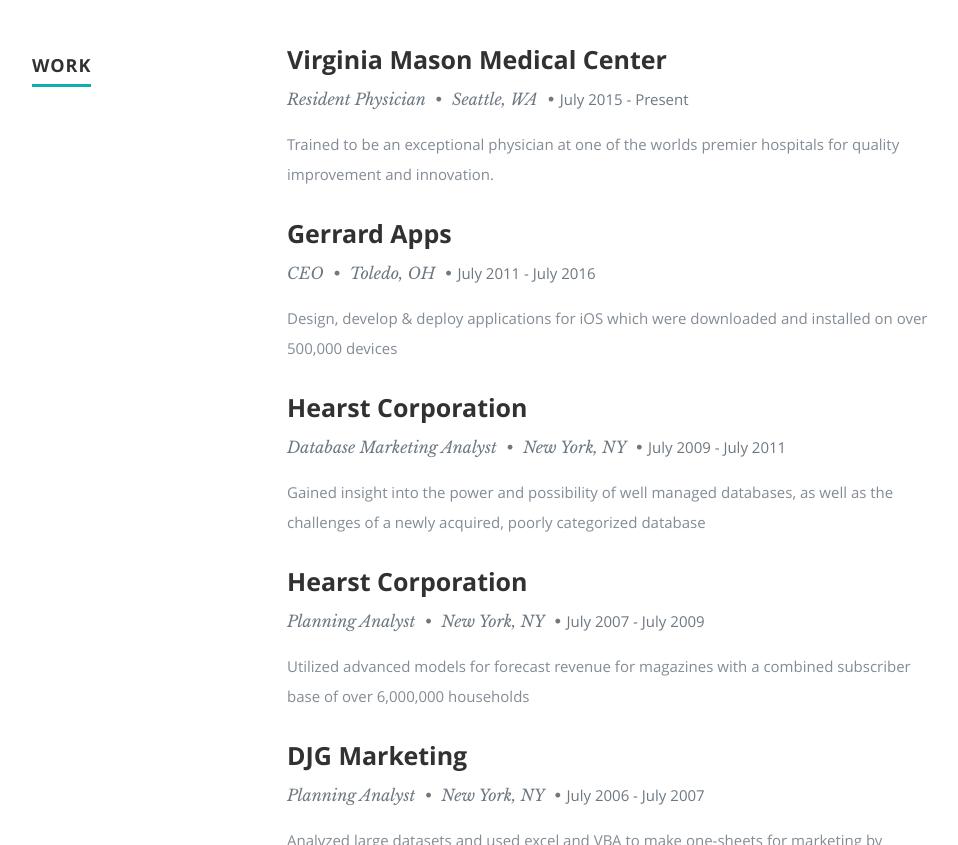
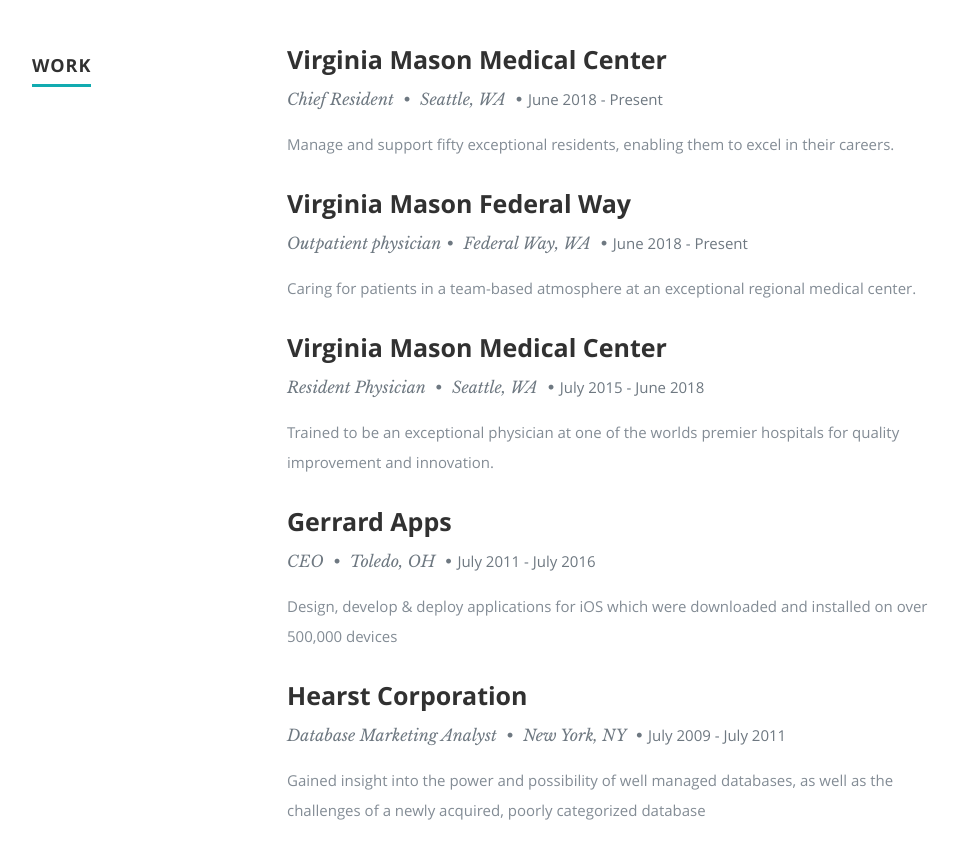
Before and after one commit to travisgerrard/resume, a plain HTML site: page index.html in a window 1280 px wide. Shown: the part 1686-2531 px from the top of the page, without its empty margins (118-1076 px from the left). Drawn offline with nearby package versions, Linux system fonts and the light colour scheme.

Commit message:
Updated experience

```diff
--- a/index.html
+++ b/index.html
@@ -183,12 +183,44 @@
 
          <div class="nine columns main-col">
 
+          <div class="row item">
+
+            <div class="twelve columns">
+
+               <h3>Virginia Mason Medical Center</h3>
+               <p class="info">Chief Resident <span>&bull;</span> Seattle, WA <span>&bull;</span><em class="date">June 2018 - Present</em></p>
+
+               <p>
+                Manage and support fifty exceptional residents, enabling them to excel in their careers.
+               </p>
+
+
+            </div>
+
+         </div> <!-- item end -->
+
+         <div class="row item">
+
+          <div class="twelve columns">
+
+             <h3>Virginia Mason Federal Way</h3>
+             <p class="info">Outpatient physician<span>&bull;</span> Federal Way, WA <span>&bull;</span><em class="date">June 2018 - Present</em></p>
+
+             <p>
+              Caring for patients in a team-based atmosphere at an exceptional regional medical center.
+             </p>
+
+
+          </div>
+
+       </div> <!-- item end -->
+
             <div class="row item">
 
                <div class="twelve columns">
 
                   <h3>Virginia Mason Medical Center</h3>
-                  <p class="info">Resident Physician <span>&bull;</span> Seattle, WA <span>&bull;</span><em class="date">July 2015 - Present</em></p>
+                  <p class="info">Resident Physician <span>&bull;</span> Seattle, WA <span>&bull;</span><em class="date">July 2015 - June 2018</em></p>
 
                   <p>
                 Trained to be an exceptional physician at one of the worlds premier hospitals for quality improvement and innovation.
```
